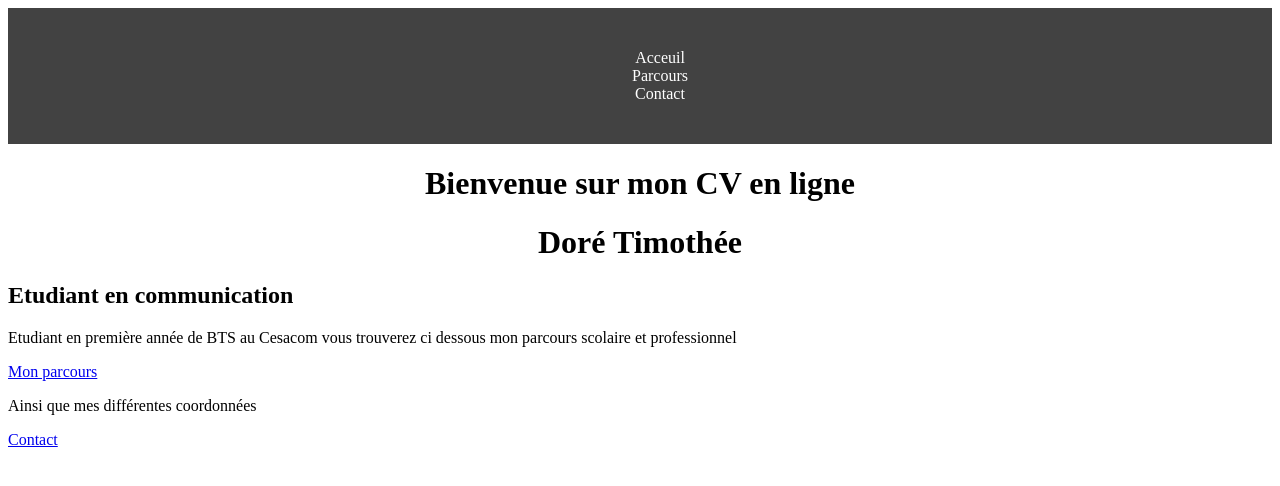
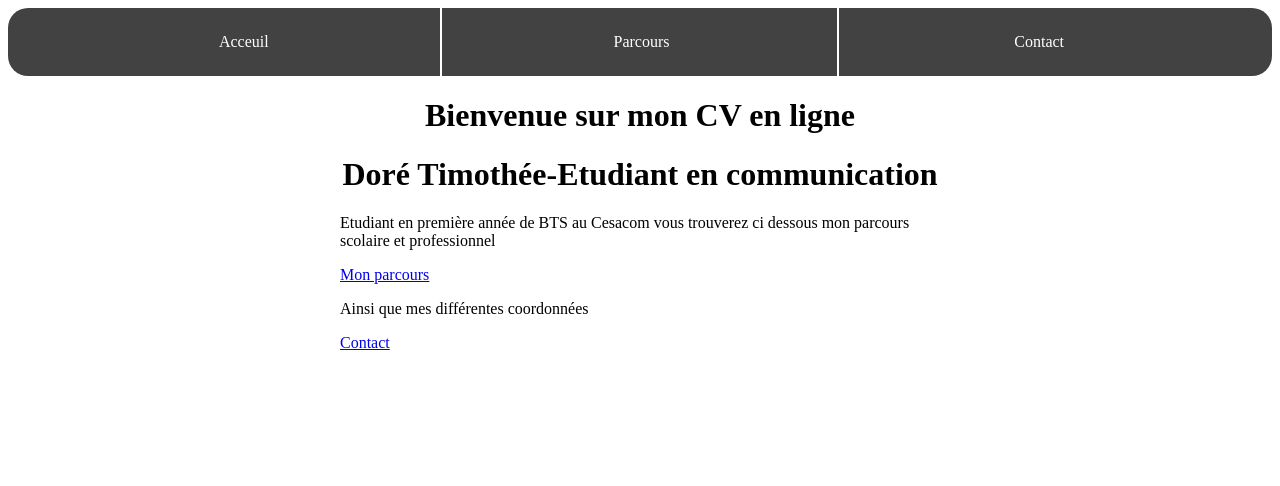
Before and after one commit to TimDore/repo-test, a plain HTML site: page index.html in a window 1280 px wide. Drawn offline with Linux system fonts and the light colour scheme.

Commit message:
avancé header et typo

```diff
--- a/index.html
+++ b/index.html
@@ -10,17 +10,17 @@
     <nav>
     <ul>
        <li><a href="index.html">Acceuil</a></li>
-       <li><a href="parcour.html">Parcours</a></li>
+       <li><a href="parcours.html">Parcours</a></li>
        <li><a href="contact.html">Contact</a></li>
     </ul>
     </nav>
    </header>
    <main>
    <h1>Bienvenue sur mon CV en ligne</h1>
-    <h1>Doré Timothée</h1>
-    <h2>Etudiant en communication</h2>
+    <h1>Doré Timothée-Etudiant en communication</h1>
+
      <p>Etudiant en première année de BTS au Cesacom vous trouverez ci dessous mon parcours scolaire et professionnel</p>
-    <a href="parcour.htlm">Mon parcours</a>
+    <a href="parcours.htlm">Mon parcours</a>
     <p>Ainsi que mes différentes coordonnées</p>
      <a href="contact.htlm">Contact</a>
     </main>
--- a/style.css
+++ b/style.css
@@ -1,19 +1,39 @@
 header {
 background-color: #424242;
-    padding-top: 25px;
-    padding-bottom: 25px
+    border-radius: 20px;
+}
+
+ul{
+margin: 0;
 }
 
 header a {
     color: white;
     text-decoration: none;
     font-family: Orator Std;
+    list-style: none;
 }
 
 header li {
     text-align: center;
     list-style: none;
+    display: inline-block;
+    width: 32%;
+    padding-top: 25px;
+    padding-bottom: 25px;
+    border-right: 2px solid white;
+
+}
+
+header li:last-of-type{
+    border:0;
 }
 
 h1 {
     text-align: center;
+}
+
+main {
+    max-width: 600px;
+    margin: auto;
+}
```
Also changed, not shown: contact.html (+1 -1 lines), parcours.html (renamed from parcour.html, +1 -1 lines).
